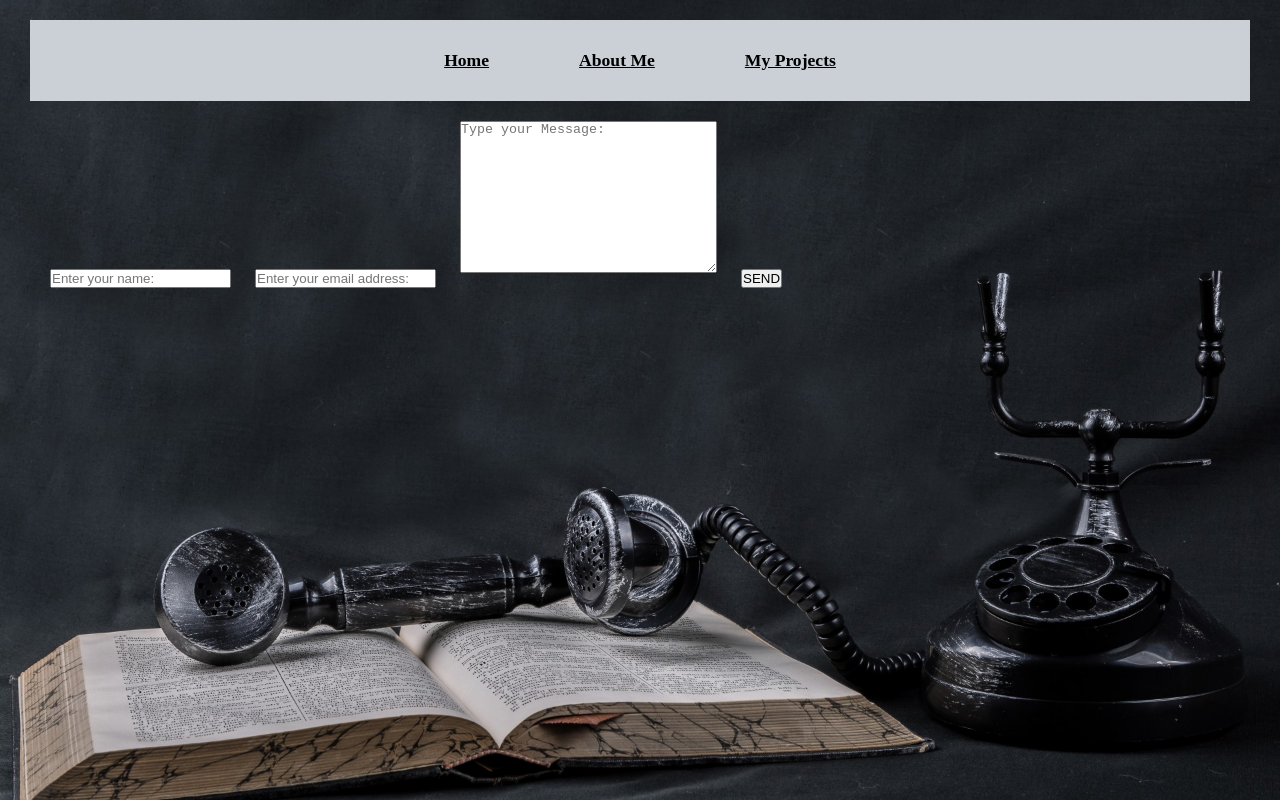
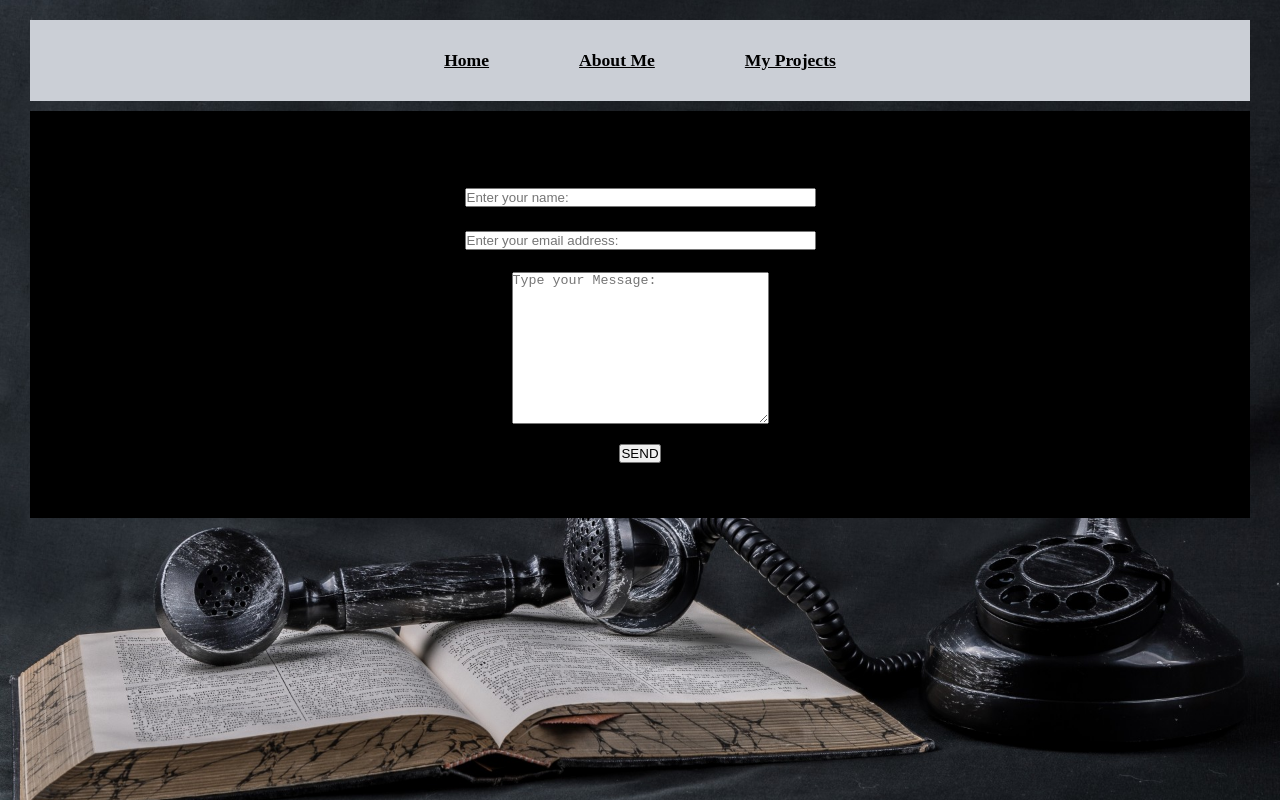
Before and after one commit to 96olbap/Web-portfolio, a plain HTML site: page contact.html in a window 1280 px wide. Drawn offline with Linux system fonts and the light colour scheme.

Commit message:
This commit will add css styling to the contacts page of the portfolio

```diff
--- a/css/styles.css
+++ b/css/styles.css
@@ -91,3 +91,35 @@ img{
   color: white;
   text-align: center;
 }
+#contact{
+  display: flex;
+  flex-direction: column;
+  box-sizing: border-box;
+  background-color: black;
+  color: white;
+  padding: 25px;
+}
+.form{
+  display: flex;
+  flex-direction: column;
+  box-sizing: border-box;
+  align-items: center;
+  margin: 20px 0px;
+}
+.input{
+  margin: 12px;
+  paddind: 15px;
+  width: 30%;
+}
+.#msg{
+  width: 25%;
+  padding: 10px;
+  margin: 16px;
+}
+#send{
+  padding: 10px;
+  width:10%;
+  mardin: 40px;
+  outline: none;
+  border: none;
+}
```
Also changed, not shown: contact.html (+1 -0 lines).
